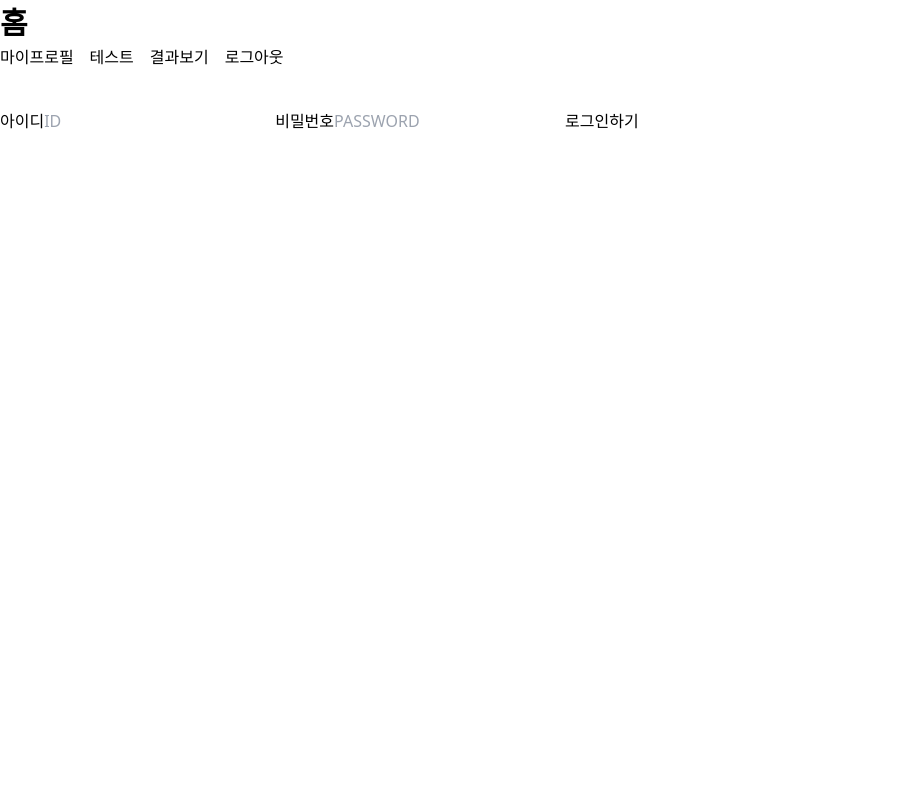
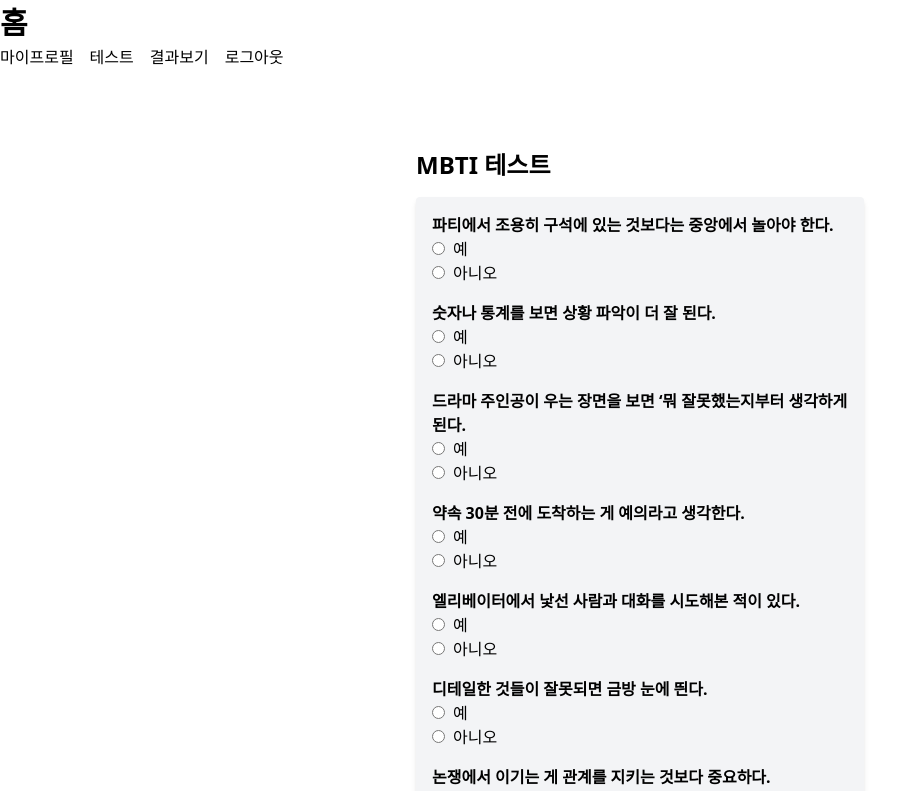
Before and after one commit to soo0297/MBTI-Test-App, a React (Vite) app: page /test in a window 1280 px wide. Before the commit this address led to /login. Shown: the top 791 px of the page, without its empty margins (0-909 px from the left). Built offline with nearby package versions, Linux system fonts and the light colour scheme; no server answers; sample sign-in values are in the browser's storage; the HTML template or start-up script is replaced by a standard one.

Commit message:
feat: 프로필 수정기능 구현완료, 테스트페이지 진행 중

```diff
--- a/src/components/ProtectedRoute.jsx
+++ b/src/components/ProtectedRoute.jsx
@@ -1,7 +1,9 @@
 import { Navigate } from "react-router-dom";
 
-const ProtectedRoute = ({ isAuthenticated, page }) => {
-  if (!isAuthenticated) {
+const ProtectedRoute = ({ page }) => {
+  const token = localStorage.getItem("accessToken");
+
+  if (!token) {
     return <Navigate to="/login" />;
   }
 
--- a/src/components/TestForm.jsx
+++ b/src/components/TestForm.jsx
@@ -1,5 +1,52 @@
-const TestForm = () => {
-  return <div>TestForm</div>;
+import { useState } from "react";
+import { questions } from "../data/questions";
+
+const TestForm = ({ onSubmit }) => {
+  const [answers, setAnswers] = useState(Array(questions.length).fill(null));
+
+  const handleChange = (index, answer) => {
+    const newAnswers = [...answers];
+    newAnswers[index] = answer;
+    setAnswers(newAnswers);
+  };
+
+  const handleSubmit = (e) => {
+    e.preventDefault();
+    onSubmit(answers);
+  };
+
+  return (
+    <form
+      onSubmit={handleSubmit}
+      className="space-y-4 p-4 bg-gray-100 rounded shadow-md"
+    >
+      {questions.map((q, index) => (
+        <div key={q.id} className="mb-4">
+          <p className="font-semibold">{q.question}</p>
+          {q.options.map((option, i) => (
+            <label key={i} className="block">
+              <input
+                type="radio"
+                name={`question-${index}`}
+                value={option}
+                checked={answers[index] === option}
+                onChange={() => handleChange(index, option)}
+                className="mr-2"
+              />
+              {option}
+            </label>
+          ))}
+        </div>
+      ))}
+      <button
+        type="submit"
+        className="w-full bg-blue-500 text-white py-2 rounded hover:bg-blue-600"
+        onClick={() => {}}
+      >
+        제출하기
+      </button>
+    </form>
+  );
 };
 
 export default TestForm;
--- /dev/null
+++ b/src/data/questions.js
@@ -0,0 +1,124 @@
+export const questions = [
+  {
+    id: 1,
+    question: "파티에서 조용히 구석에 있는 것보다는 중앙에서 놀아야 한다.",
+    options: ["예", "아니오"],
+    type: "E/I",
+  },
+  {
+    id: 2,
+    question: "숫자나 통계를 보면 상황 파악이 더 잘 된다.",
+    options: ["예", "아니오"],
+    type: "S/N",
+  },
+  {
+    id: 3,
+    question:
+      "드라마 주인공이 우는 장면을 보면 ‘뭐 잘못했는지부터 생각하게 된다.",
+    options: ["예", "아니오"],
+    type: "T/F",
+  },
+  {
+    id: 4,
+    question: "약속 30분 전에 도착하는 게 예의라고 생각한다.",
+    options: ["예", "아니오"],
+    type: "J/P",
+  },
+  {
+    id: 5,
+    question: "엘리베이터에서 낯선 사람과 대화를 시도해본 적이 있다.",
+    options: ["예", "아니오"],
+    type: "E/I",
+  },
+  {
+    id: 6,
+    question: "디테일한 것들이 잘못되면 금방 눈에 띈다.",
+    options: ["예", "아니오"],
+    type: "S/N",
+  },
+  {
+    id: 7,
+    question: "논쟁에서 이기는 게 관계를 지키는 것보다 중요하다.",
+    options: ["예", "아니오"],
+    type: "T/F",
+  },
+  {
+    id: 8,
+    question: "할 일은 미리미리 끝내는 게 편하다.",
+    options: ["예", "아니오"],
+    type: "J/P",
+  },
+  {
+    id: 9,
+    question: "단톡방에서 내가 말 안 하면 대화가 이어지지 않는 것 같다.",
+    options: ["예", "아니오"],
+    type: "E/I",
+  },
+  {
+    id: 10,
+    question: "하늘을 봐도 ‘구름은 구름일 뿐’이라고 생각한다.",
+    options: ["예", "아니오"],
+    type: "S/N",
+  },
+  {
+    id: 11,
+    question: "친구의 행동이 잘못됐을 땐, 직설적으로 말해주는 게 좋다.",
+    options: ["예", "아니오"],
+    type: "T/F",
+  },
+  {
+    id: 12,
+    question: "계획이 틀어지면 당황스러워진다.",
+    options: ["예", "아니오"],
+    type: "J/P",
+  },
+  {
+    id: 13,
+    question: "모임이 끝난 뒤에도 2차, 3차를 가고 싶은 마음이 든다.",
+    options: ["예", "아니오"],
+    type: "E/I",
+  },
+  {
+    id: 14,
+    question:
+      "로또 1등에 당첨 시, 당첨금액을 현재/미래를 생각하며 비율을 나눠 사용할 생각을 한다. ",
+    options: ["예", "아니오"],
+    type: "S/N",
+  },
+  {
+    id: 15,
+    question: "일할 때 개인적인 감정보다는 효율성이 더 중요하다.",
+    options: ["예", "아니오"],
+    type: "T/F",
+  },
+  {
+    id: 16,
+    question: "미리 정리된 목록 없이는 장 보기도 어렵다.",
+    options: ["예", "아니오"],
+    type: "J/P",
+  },
+  {
+    id: 17,
+    question: "길을 걷다가 아는 사람이 보이면 먼저 인사하는 편이다.",
+    options: ["예", "아니오"],
+    type: "E/I",
+  },
+  {
+    id: 18,
+    question: "새로운 일을 할 때, 먼저 설명서를 읽고 시작하는 게 좋다.",
+    options: ["예", "아니오"],
+    type: "S/N",
+  },
+  {
+    id: 19,
+    question: "감정이 복잡할 땐 그걸 무시하고 일에 몰두하는 편이다.",
+    options: ["예", "아니오"],
+    type: "T/F",
+  },
+  {
+    id: 20,
+    question: "예정에 없던 갑작스러운 일은 스트레스를 준다.",
+    options: ["예", "아니오"],
+    type: "J/P",
+  },
+];
--- a/src/pages/Profile.jsx
+++ b/src/pages/Profile.jsx
@@ -1,5 +1,5 @@
-import { useState } from "react";
-import { updateProfile } from "../api/auth";
+import { useEffect, useState } from "react";
+import { getUserProfile, updateProfile } from "../api/auth";
 
 const Profile = ({ user, setUser }) => {
   const [nickname, setNickname] = useState(user?.nickname || "");
@@ -8,15 +8,41 @@
     setNickname(e.target.value);
   };
 
-  const handleSubmit = async (e) => {
+  const token = localStorage.getItem("accessToken");
+
+  const getUserInfo = async () => {
+    try {
+      const response = await getUserProfile(token);
+      setUser(response);
+    } catch (error) {
+      console.error(error.response);
+    }
+  };
+
+  useEffect(() => {
+    if (token) {
+      getUserInfo();
+    }
+  }, []);
+
+  const submitHandler = async (e) => {
     e.preventDefault();
+    try {
+      const response = await updateProfile({ nickname }, token);
+      if (response.success) {
+        alert("프로필이 업데이트 되었습니다.");
+      }
+    } catch (error) {
+      console.error("Profile Update error:", error);
+      alert("Profile Update failed");
+    }
   };
 
   return (
     <div>
       <div>
         <h1>프로필 수정</h1>
-        <form onSubmit={handleSubmit}>
+        <form onSubmit={submitHandler}>
           <div>
             <label>닉네임</label>
             <input onChange={handleNicknameChange} placeholder="NICKNAME" />
--- a/src/pages/TestPage.jsx
+++ b/src/pages/TestPage.jsx
@@ -1,5 +1,32 @@
-const TestPage = () => {
-  return <div>TestPage</div>;
+import TestForm from "../components/TestForm";
+import calculateMBTI from "../utils/mbtiCalculator";
+// import { createTestResult } from "../api/testResults";
+import { useNavigate } from "react-router-dom";
+
+const Test = ({ user }) => {
+  const navigate = useNavigate();
+  // const token = localStorage.getItem("accessToken");
+
+  const handleTestSubmit = async (answers) => {
+    const result = calculateMBTI(answers);
+    const resultData = {
+      userId: user.id,
+      nickname: user.nickname,
+      result,
+      answers,
+      date: new Date().toISOString(),
+      visibility: true,
+    };
+    // await createTestResult(resultData);
+    // navigate("/results");
+  };
+
+  return (
+    <div className="max-w-md mx-auto mt-10">
+      <h1 className="text-2xl font-bold mb-4">MBTI 테스트</h1>
+      <TestForm onSubmit={handleTestSubmit} />
+    </div>
+  );
 };
 
-export default TestPage;
+export default Test;
--- a/src/shared/AppRouter.jsx
+++ b/src/shared/AppRouter.jsx
@@ -49,30 +49,15 @@
             <Route path="/signup" element={<Signup />} />
             <Route
               path="/profile"
-              element={
-                <ProtectedRoute
-                  isAuthenticated={isAuthenticated}
-                  page={<Profile />}
-                />
-              }
+              element={<ProtectedRoute page={<Profile />} />}
             />
             <Route
               path="/test"
-              element={
-                <ProtectedRoute
-                  isAuthenticated={isAuthenticated}
-                  page={<TestPage />}
-                />
-              }
+              element={<ProtectedRoute page={<TestPage />} />}
             />
             <Route
               path="/results"
-              element={
-                <ProtectedRoute
-                  isAuthenticated={isAuthenticated}
-                  page={<TestResultPage />}
-                />
-              }
+              element={<ProtectedRoute page={<TestResultPage />} />}
             />
           </Routes>
         </Layout>
--- /dev/null
+++ b/src/utils/mbtiCalculator.jsx
@@ -0,0 +1,34 @@
+import { questions } from "../data/questions";
+
+const calculateMBTI = (answers) => {
+  const scores = {
+    E: 0,
+    I: 0,
+    S: 0,
+    N: 0,
+    T: 0,
+    F: 0,
+    J: 0,
+    P: 0,
+  };
+
+  answers.forEach((answer, index) => {
+    const question = questions[index];
+    if (question.type === "E/I") {
+      scores[answer === "예" ? "E" : "I"]++;
+    } else if (question.type === "S/N") {
+      scores[answer === "예" ? "S" : "N"]++;
+    } else if (question.type === "T/F") {
+      scores[answer === "예" ? "T" : "F"]++;
+    } else if (question.type === "J/P") {
+      scores[answer === "예" ? "J" : "P"]++;
+    }
+  });
+
+  const result = `${scores.E >= scores.I ? "E" : "I"}${
+    scores.S >= scores.N ? "S" : "N"
+  }${scores.T >= scores.F ? "T" : "F"}${scores.J >= scores.P ? "J" : "P"}`;
+
+  return result;
+};
+export default calculateMBTI;
```
